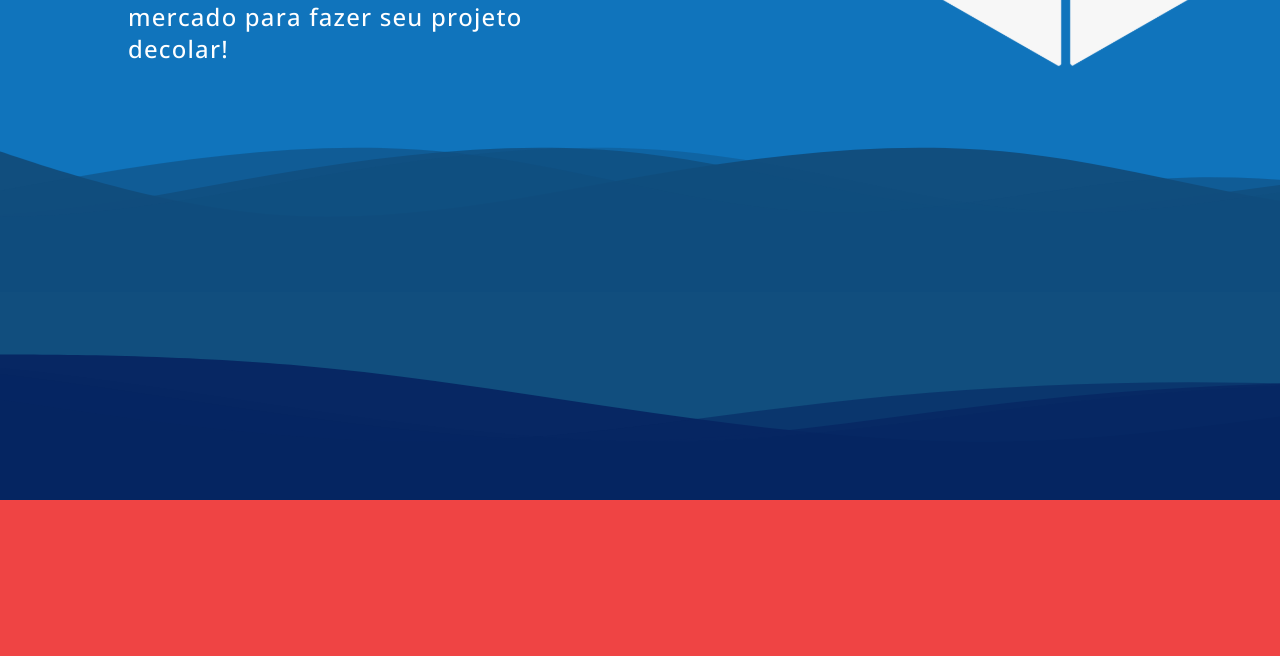
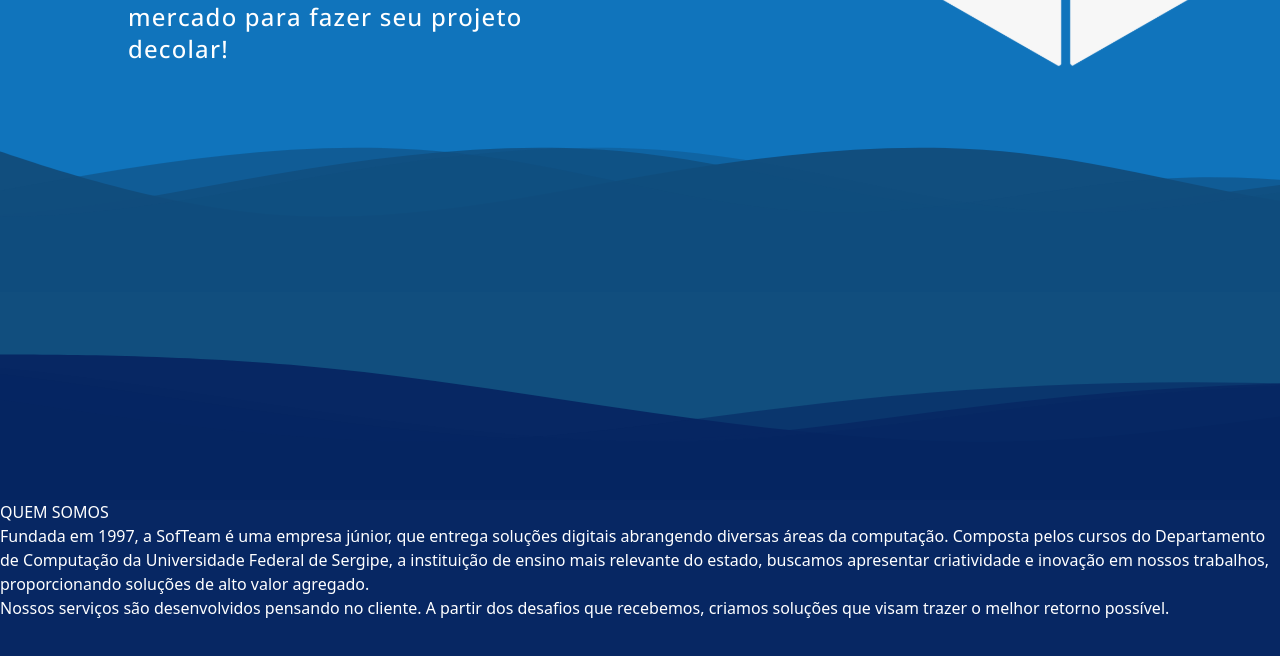
Before and after one commit to softeam-org/landing-page, a Next.js app: page / in a window 1280 px wide. Shown: the part 451-1107 px from the top of the page. Built offline with nearby package versions, Linux system fonts and the light colour scheme.

Commit message:
feat: add the "quem somos" title and paragraphs

```diff
--- a/app/components/HeroSection/about/About.tsx
+++ b/app/components/HeroSection/about/About.tsx
@@ -1,6 +1,24 @@
 import React from "react";
 
 function About(): React.JSX.Element {
-  return <section className="w-full min-h-screen bg-red-500"></section>;
+  return (
+    <section className="w-full min-h-screen bg-color-1">
+      <article className="text-white">
+        <h2>QUEM SOMOS</h2>
+        <div>
+          <p>
+            Fundada em 1997, a SofTeam é uma empresa júnior, que entrega soluções digitais abrangendo diversas áreas da
+            computação. Composta pelos cursos do Departamento de Computação da Universidade Federal de Sergipe, a
+            instituição de ensino mais relevante do estado, buscamos apresentar criatividade e inovação em nossos
+            trabalhos, proporcionando soluções de alto valor agregado.
+          </p>
+          <p>
+            Nossos serviços são desenvolvidos pensando no cliente. A partir dos desafios que recebemos, criamos soluções
+            que visam trazer o melhor retorno possível.
+          </p>
+        </div>
+      </article>
+    </section>
+  );
 }
 export default About;
```
